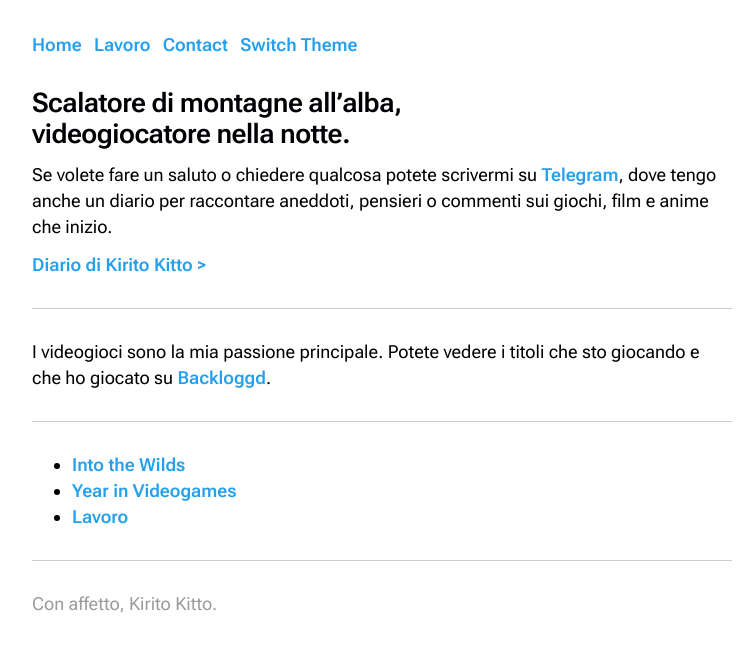
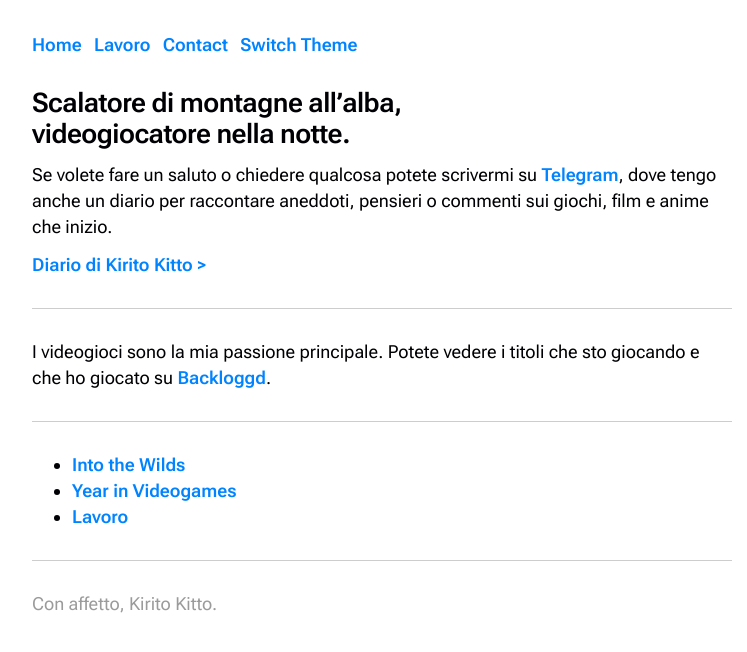
Before and after one commit to KiritoKitto/kiritokitto.github.io, a Jekyll site: the page built from index.md, in a window 1280 px wide. Shown: the top 652 px of the page, without its empty margins (258-1005 px from the left). Built offline with Jekyll 4.4.1, drawn with Linux system fonts in a browser that asks for light colours; our own code applies the rules of GitHub Pages for plain Markdown files; a script that is not in the unit is left out.

Commit message:
new blue

```diff
--- a/css/dark.css
+++ b/css/dark.css
@@ -11,7 +11,7 @@
 
     --color-highlight: #25A0ED;
 
-    --graph-highlight: #25A0ED;
+    --graph-highlight: rgb(46, 128, 250);
     --graph-base01: rgb(74, 74, 79);
     --graph-base02: rgb(54, 54, 58);
     --graph-base03: rgb(37, 37, 39);
--- a/css/light.css
+++ b/css/light.css
@@ -9,9 +9,9 @@
     --color-secondary: #000004;
     --color-tertiary: #9B9B9B;
 
-    --color-highlight: #25A0ED;
+    --color-highlight: #0083ff;
 
-    --graph-highlight: #25A0ED;
+    --graph-highlight: rgb(0, 132, 255);
     --graph-base01: rgb(195, 195, 198);
     --graph-base02: rgb(216, 216, 217);
     --graph-base03: rgb(234, 234, 235);
```
